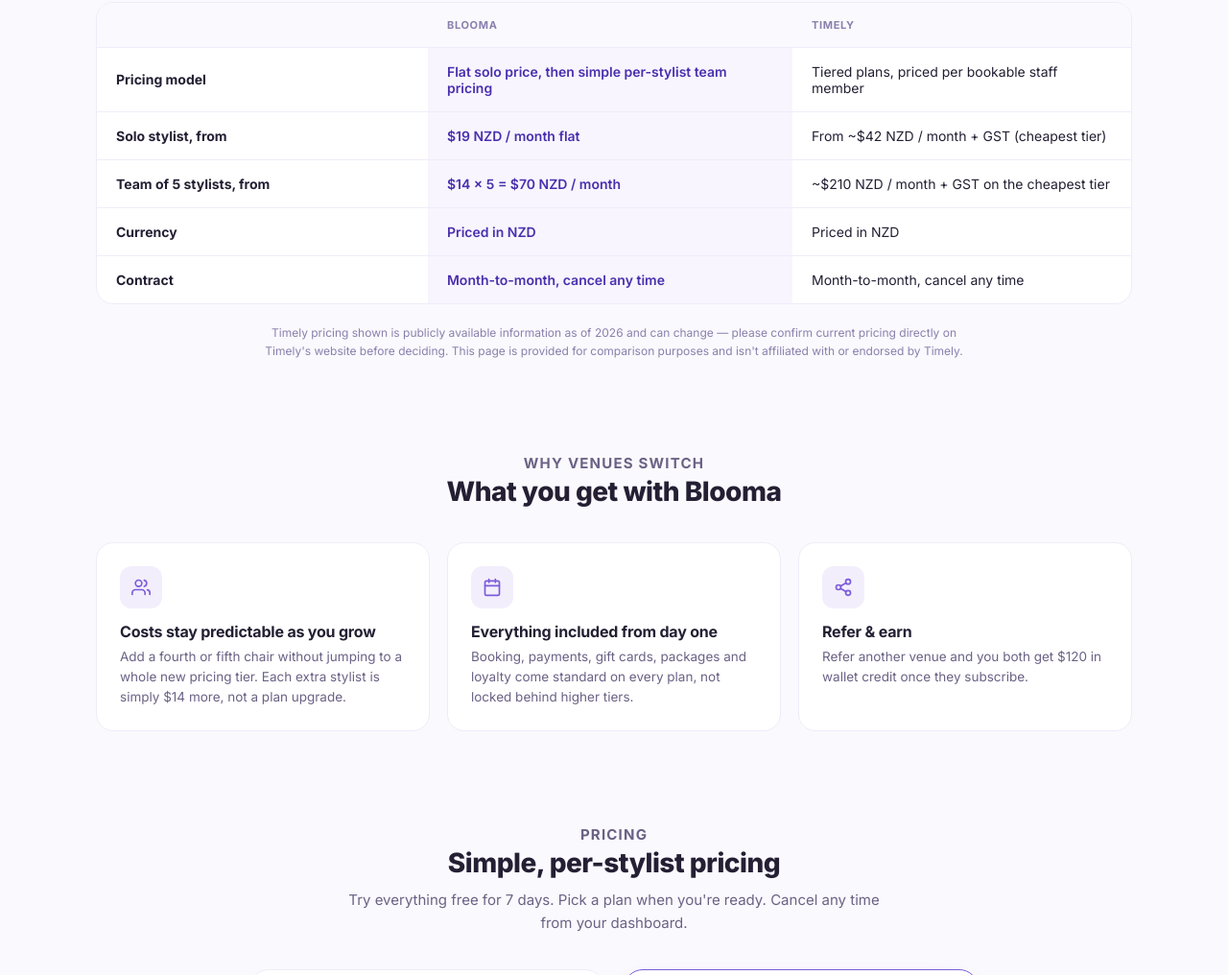
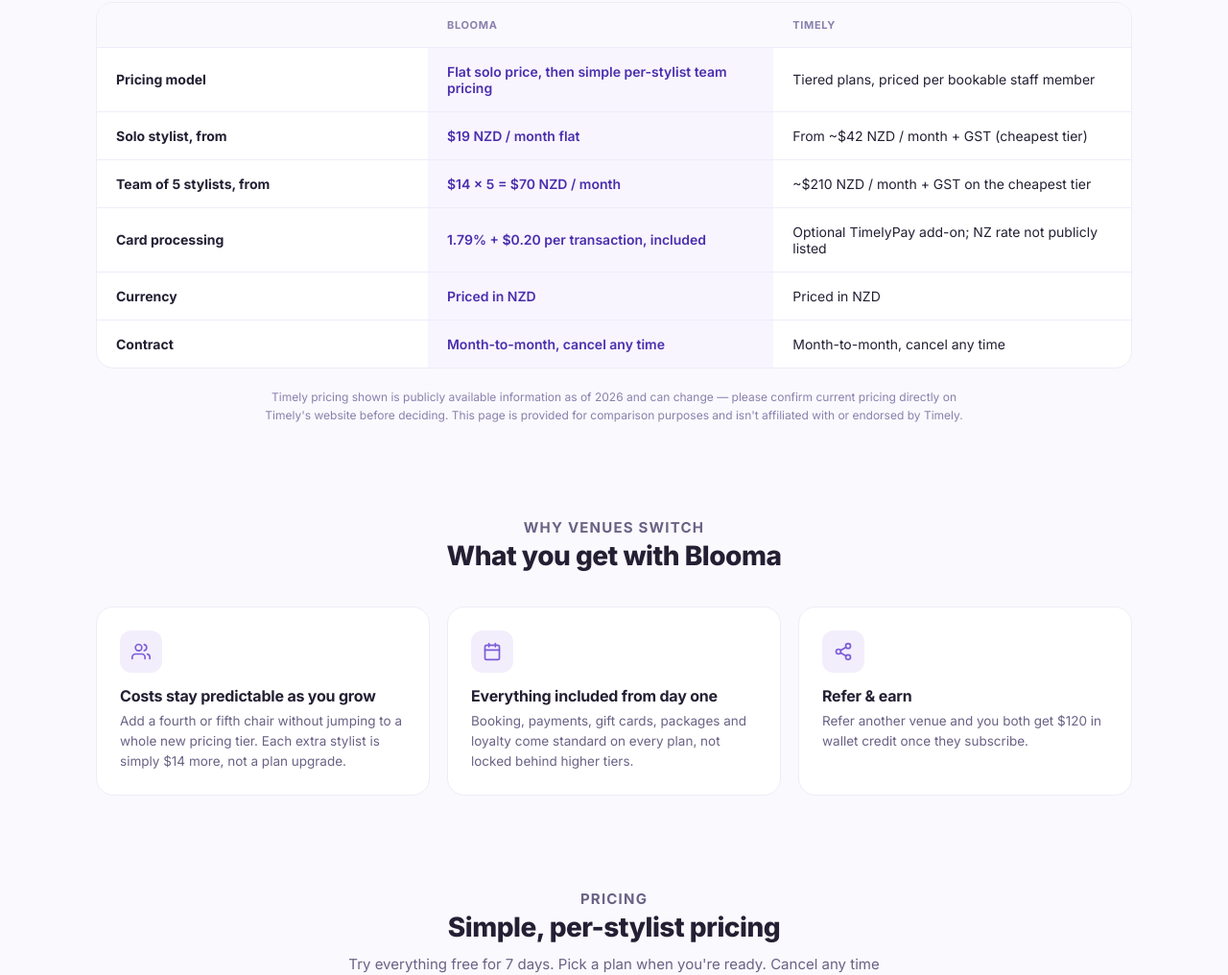
Before and after one commit to BigCav/Blooma, a website: page alternative-to-timely.html in a window 1280 px wide. Shown: the part 690-1706 px from the top of the page at 96% size. Drawn offline with Linux system fonts and the light colour scheme.

Commit message:
Add Blooma's card processing rate to the Timely comparison table (pricing was already current from the earlier $19/$14 update)

```diff
--- a/alternative-to-timely.html
+++ b/alternative-to-timely.html
@@ -173,6 +173,7 @@
             <tr><td>Pricing model</td><td class="blooma-col">Flat solo price, then simple per-stylist team pricing</td><td>Tiered plans, priced per bookable staff member</td></tr>
             <tr><td>Solo stylist, from</td><td class="blooma-col">$19 NZD / month flat</td><td>From ~$42 NZD / month + GST (cheapest tier)</td></tr>
             <tr><td>Team of 5 stylists, from</td><td class="blooma-col">$14 x 5 = $70 NZD / month</td><td>~$210 NZD / month + GST on the cheapest tier</td></tr>
+            <tr><td>Card processing</td><td class="blooma-col">1.79% + $0.20 per transaction, included</td><td>Optional TimelyPay add-on; NZ rate not publicly listed</td></tr>
             <tr><td>Currency</td><td class="blooma-col">Priced in NZD</td><td>Priced in NZD</td></tr>
             <tr><td>Contract</td><td class="blooma-col">Month-to-month, cancel any time</td><td>Month-to-month, cancel any time</td></tr>
           </tbody>
```
